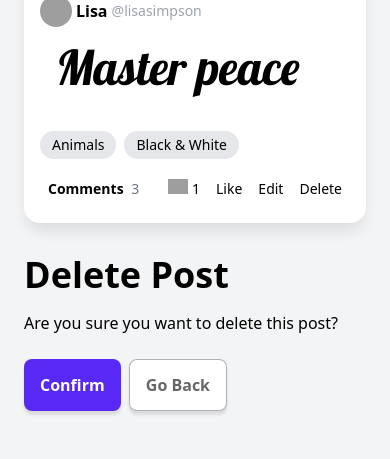
After one commit to corteisjr/Awesome, a Django app: page /post/delete/5b8c4ee9-c63c-41ad-a515-d480eb14aed9/ in a window 390 px wide. The commit adds this page. Shown: the part 462-921 px from the top of the page. Run offline with Django 4.2, Linux system fonts and the light colour scheme; data comes from the database, SQL or seed files in the repository; both versions use the stored data as it was after the commit; some libraries are stand-ins or nearby versions; grey boxes are pictures that could not be loaded.

Commit message:
feat: DElete post

```diff
--- a/a_core/urls.py
+++ b/a_core/urls.py
@@ -20,5 +20,6 @@ from a_posts.views import *
 urlpatterns = [
     path('admin/', admin.site.urls),
     path('', home_view, name='home'),
-    path('post/create/', post_create_view, name='post-create')
+    path('post/create/', post_create_view, name='post-create'),
+    path('post/delete/<pk>/', post_delete_view, name='post-delete')
 ]
--- a/a_posts/views.py
+++ b/a_posts/views.py
@@ -33,3 +33,10 @@ def post_create_view(request):
             post.save()
             return redirect('home')
     return render(request, 'a_posts/post_create.html', {'form': form})
+
+def post_delete_view(request, pk):
+    post = Post.objects.get(id=pk)
+    if request.method == 'POST':
+        post.delete()
+        return redirect('home')
+    return render(request, 'a_posts/post_delete.html', {'post':post})
--- /dev/null
+++ b/templates/a_posts/post.html
@@ -0,0 +1,38 @@
+<article class="card">
+    <div class="flex items-center justify-between px-4 h-14">
+        <h3 class="text-start leading-5 mr-1">{{ post.title }}</h3>
+        <div class="text-sm text-gray-400 truncate">flickr<a href="{{ post.url }}" class="hover:underline ml-1"
+                target="blank">@{{post.artist}}</a></div>
+    </div>
+    <figure>
+        <a href=""><img class="w-full" src="{{post.image}}"></a>
+    </figure>
+    <div class="p-4 pb-2">
+        <a class="flex items-center gap-1 mb-4" href="">
+            <img class="w-8 h-8 object-cover rounded-full" src="https://img.icons8.com/small/96/A9A9A9/happy.png">
+            <span class="font-bold hover:underline">Lisa</span>
+            <span class="text-sm text-gray-400">@lisasimpson</span>
+        </a>
+        <p class="text-5xl mb-10 px-4 font1">{{post.body}}</p>
+        <div class="flex items-center gap-2 text-sm mb-5 flex-wrap">
+            <a href="" class="bg-gray-200 rounded-full px-3 py-1 hover:bg-gray-800 hover:text-white">Animals</a>
+            <a href="" class="bg-gray-200 rounded-full px-3 py-1 hover:bg-gray-800 hover:text-white">Black &
+                White</a>
+        </div>
+        <div class="flex items-center justify-between text-sm px-2">
+            <a class="font-bold hover:underline" href="">
+                Comments
+                <span class="font-light text-gray-500 ml-1">3</span>
+            </a>
+            <div class="flex items-center gap-4 [&>a:hover]:underline">
+                <div class="flex items-center gap-1">
+                    <img class="w-5 -mt-1" src="https://img.icons8.com/small/24/000000/fire-heart.png">
+                    1
+                </div>
+                <a href="">Like</a>
+                <a href="">Edit</a>
+                <a href="{% url 'post-delete' post.id%}">Delete</a>
+            </div>
+        </div>
+    </div>
+</article>
--- /dev/null
+++ b/templates/a_posts/post_delete.html
@@ -0,0 +1,20 @@
+{% extends 'layout/b.html' %}
+
+
+{% block content %}
+<div class="md:flex items-center">
+    <div class="w-full md:max-w-sm mr-6 md:[&>*>*>p]:text-4xl">
+        {% include 'a_posts/post.html' %}
+    </div>
+    <div>
+        <h1>Delete Post</h1>
+        <p class="mb-6">Are you sure you want to delete this post?</p>
+
+        <form method='POST'>
+            {% csrf_token %}
+            <button type="submit">Confirm</button>
+            <a class="button secondaryAction ml-1" href="{{ request.META.HTTP_REFERER }}">Go Back</a>
+        </form>
+    </div>
+</div>
+{% endblock content %}
```
Also changed, not shown: templates/a_posts/home.html (+1 -38 lines), db.sqlite3.
